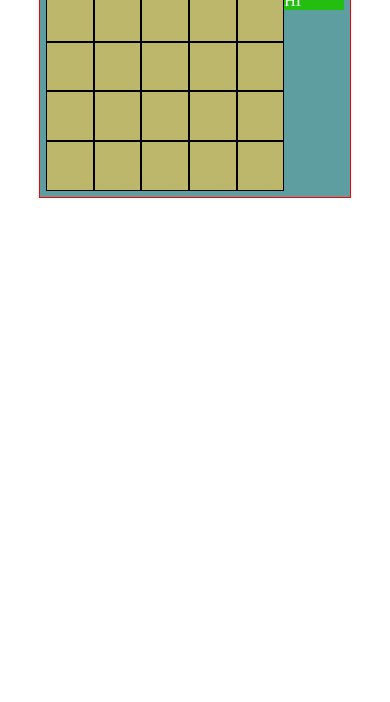
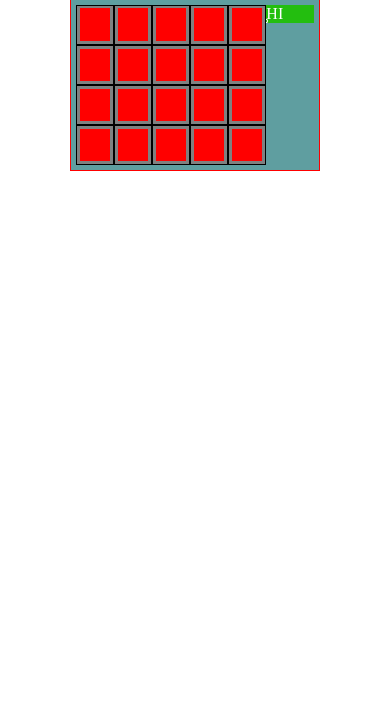
Before and after one commit to Yogesh-01/Match-The-Tiles, a plain HTML site: page index.html in a window 390 px wide. Shown: the part 142-844 px from the top of the page. Drawn offline with Linux system fonts and the light colour scheme; a web font is replaced by a local one.

Commit message:
add inner divs and make them responsive

```diff
--- a/index.html
+++ b/index.html
@@ -16,88 +16,168 @@
 
 <body>
     <h1>Match The Tiles</h1>
-
+̥
     <section id="main">
-    <div class="master">
+    <div class="master">̥̥̥
        <div class="gametiles">
            <div class="tile box1">
-               <div class="content"></div>
+               <div class="content">
+                 <div class="img-cover">
+                   <div class="img"></div>
+                 </div>
+               </div>
            </div>
 
            <div class="tile box2">
-               <div class="content"></div>
+               <div class="content">
+                 <div class="img-cover">
+                   <div class="img"></div>
+                 </div>
+               </div>
            </div>
 
            <div class="tile box3">
-               <div class="content"></div>
+               <div class="content">
+                 <div class="img-cover">
+                   <div class="img"></div>
+                 </div>
+               </div>
            </div>
 
            <div class="tile box4">
-               <div class="content"></div>
+               <div class="content">
+                 <div class="img-cover">
+                   <div class="img"></div>
+                 </div>
+               </div>
            </div>
 
            <div class="tile box5">
-               <div class="content"></div>
+               <div class="content">
+                 <div class="img-cover">
+                   <div class="img"></div>
+                 </div>
+               </div>
            </div>
 
            <div class="tile box6">
-               <div class="content"></div>
+               <div class="content">
+                 <div class="img-cover">
+                   <div class="img"></div>
+                 </div>
+               </div>
            </div>
 
            <div class="tile box7">
-               <div class="content"></div>
+               <div class="content">
+                 <div class="img-cover">
+                   <div class="img"></div>
+                 </div>
+               </div>
            </div>
 
            <div class="tile box8">
-               <div class="content"></div>
+               <div class="content">
+                 <div class="img-cover">
+                   <div class="img"></div>
+                 </div>
+               </div>
            </div>
 
            <div class="tile box9">
-               <div class="content"></div>
+               <div class="content">
+                 <div class="img-cover">
+                   <div class="img"></div>
+                 </div>
+               </div>
            </div>
 
            <div class="tile box10">
-               <div class="content"></div>
+               <div class="content">
+                 <div class="img-cover">
+                   <div class="img"></div>
+                 </div>
+               </div>
            </div>
 
            <div class="tile box11">
-               <div class="content"></div>
+               <div class="content">
+                 <div class="img-cover">
+                   <div class="img"></div>
+                 </div>
+               </div>
            </div>
 
            <div class="tile box12">
-               <div class="content"></div>
+               <div class="content">
+                 <div class="img-cover">
+                   <div class="img"></div>
+                 </div>
+               </div>
            </div>
 
            <div class="tile box13">
-               <div class="content"></div>
+               <div class="content">
+                 <div class="img-cover">
+                   <div class="img"></div>
+                 </div>
+               </div>
            </div>
 
            <div class="tile box14">
-               <div class="content"></div>
+               <div class="content">
+                 <div class="img-cover">
+                   <div class="img"></div>
+                 </div>
+               </div>
            </div>
 
            <div class="tile box15">
-               <div class="content"></div>
+               <div class="content">
+                 <div class="img-cover">
+                   <div class="img"></div>
+                 </div>
+               </div>
            </div>
 
            <div class="tile box16">
-               <div class="content"></div>
+               <div class="content">
+                 <div class="img-cover">
+                   <div class="img"></div>
+                 </div>
+               </div>
            </div>
 
            <div class="tile box17">
-               <div class="content"></div>
+               <div class="content">
+                 <div class="img-cover">
+                   <div class="img"></div>
+                 </div>
+               </div>
            </div>
 
            <div class="tile box18">
-               <div class="content"></div>
+               <div class="content">
+                 <div class="img-cover">
+                   <div class="img"></div>
+                 </div>
+               </div>
            </div>
 
            <div class="tile box19">
-               <div class="content"></div>
+               <div class="content">
+                 <div class="img-cover">
+                   <div class="img"></div>
+                 </div>
+               </div>
            </div>
 
            <div class="tile box20">
-               <div class="content"></div>
+               <div class="content">
+                 <div class="img-cover">
+                   <div class="img"></div>
+                 </div>
+               </div>
            </div>
 
 
--- a/styles.css
+++ b/styles.css
@@ -16,7 +16,7 @@ html {
 
 }
 body{
-    padding: 2vh 10%;
+    padding: 1.5vh 18%;
 }
 #main{
     border: 1px solid red;
@@ -50,10 +50,24 @@ body{
       padding-bottom: 20%;        /* as height:20% will make tile's height = 20% height of parent. i.e. will not be a square*/
       border: 1px solid black;  /*    padding-bottom 20% is 20 perc. of parent width. so it will make it a square */
       display: table;
+      position: relative;
 
   }
 
+.content{
+  padding: 8%;
+  background-color: gray;
+  position: absolute;
+  width: 100%;
+  height: 100%;
 
+}
+.img-cover{
+  background-color: red;
+padding: 2%;
+width: 100%;
+height: 100%;
+}
   .buttonpanel{   /** right side area for buttons */
     display: table;
       float: right;
```
